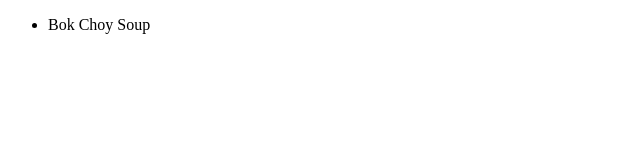
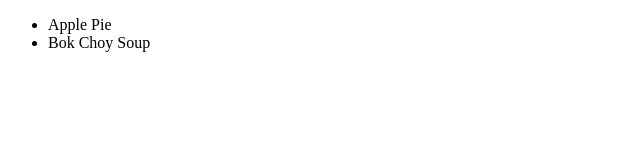
Before and after one commit to m-gachet/recipes, a plain HTML site: page index.html in a window 1280 px wide. Shown: the whole page, without its empty margins (0-640 px from the left). Drawn offline with Linux system fonts and the light colour scheme.

Commit message:
Added apple pie to the main menu

```diff
--- a/index.html
+++ b/index.html
@@ -7,6 +7,7 @@
 </head>
 <body>
     <ul>
+        <li>Apple Pie</li>
         <li>Bok Choy Soup</li>
     </ul>
 </body>
```
